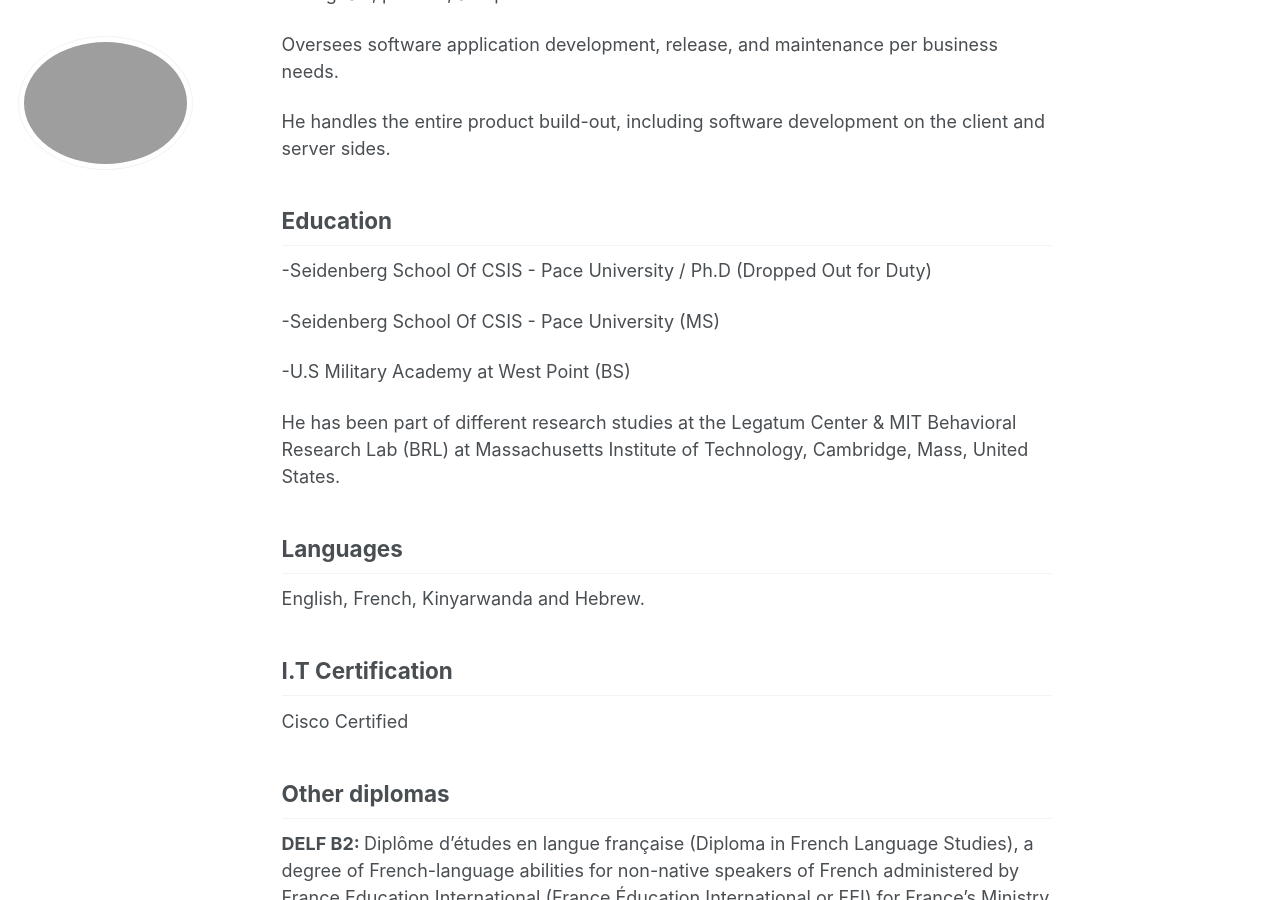
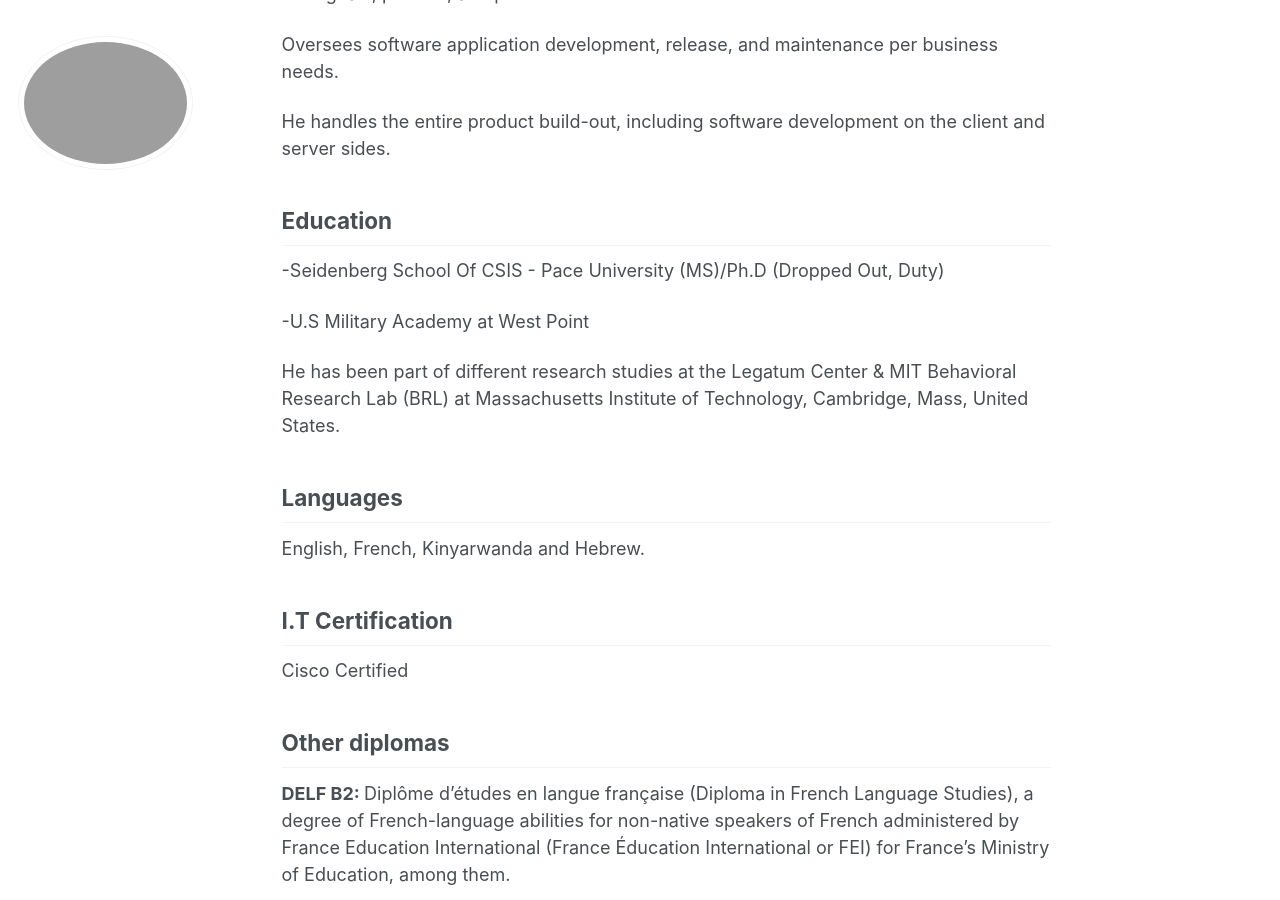
Before and after one commit to phdcsseiden/phdcsseiden.github.io, a Jekyll site: the page built from _pages/about.md, in a window 1280 px wide and 900 px high, scrolled down 873 px. Built offline with Jekyll 4.4.1, drawn with Linux system fonts in a browser that asks for light colours.

Commit message:
Update about.md

```diff
--- a/_pages/about.md
+++ b/_pages/about.md
@@ -31,11 +31,9 @@
 
 ## Education
 
--Seidenberg School Of CSIS - Pace University / Ph.D (Dropped Out for Duty)
+-Seidenberg School Of CSIS - Pace University (MS)/Ph.D (Dropped Out, Duty)
 
--Seidenberg School Of CSIS - Pace University (MS)
-
--U.S Military Academy at West Point (BS)
+-U.S Military Academy at West Point
 
 He has been part of different research studies at the Legatum Center & MIT Behavioral Research Lab (BRL) at Massachusetts Institute of Technology, Cambridge, Mass, United States.
 
```
